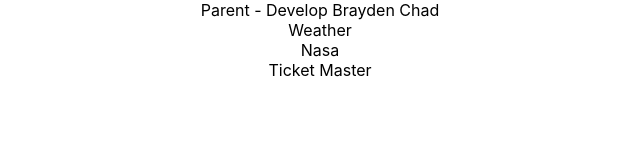
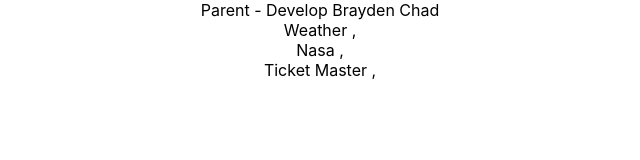
Before and after one commit to Chad-Gooch/client72hour, a React (Create React App) app: page / in a window 1280 px wide. Shown: the top 160 px of the page, without its empty margins (320-960 px from the left). Built offline with nearby package versions, Linux system fonts and the light colour scheme; no server answers.

Commit message:
finish initial setup

```diff
--- a/src/App.js
+++ b/src/App.js
@@ -1,18 +1,33 @@
-import React, {setState} from 'react';
+import React, {useState, useEffect} from 'react';
 import './App.css';
 import Weather from './Components/Weather/Weather';
 import Nasa from './Components/Nasa/Nasa';
 import Tmaster from './Components/Tmaster/Tmaster';
 
 function App() {
+
+  const [location, setLocation] = useState([]);
+
+
+  useEffect(()=>{
+    if (navigator.geolocation) {
+      navigator.geolocation.getCurrentPosition(getPosition);
+    }
+    function getPosition(position) {
+      setLocation([position.coords.latitude, position.coords.longitude]);
+      console.log(position.coords.latitude, position.coords.longitude)
+    }
+  },[])
+
+
   return (
     <div className="App">
         Parent - Develop
         Brayden
         Chad
-        <Weather />
-        <Nasa />
-        <Tmaster />
+        <Weather location={location} />
+        <Nasa location={location}/>
+        <Tmaster location={location}/>
     </div>
   );
 }
--- a/src/Components/Nasa/Nasa.js
+++ b/src/Components/Nasa/Nasa.js
@@ -1,10 +1,10 @@
 import React, {setState} from 'react';
 import './Nasa.css';
 
-function Nasa() {
+const Nasa = props => {
   return (
     <div className="Nasa">
-        Nasa
+        Nasa {props.location[0]}, {props.location[1]}
     </div>
   );
 }
--- a/src/Components/Tmaster/Tmaster.js
+++ b/src/Components/Tmaster/Tmaster.js
@@ -1,10 +1,10 @@
 import React, {setState} from 'react';
 import './Tmaster.css';
 
-function Tmaster() {
+const Tmaster = props => {
   return (
     <div className="Tmaster">
-        Ticket Master
+        Ticket Master {props.location[0]}, {props.location[1]}
     </div>
   );
 }
--- a/src/Components/Weather/Weather.js
+++ b/src/Components/Weather/Weather.js
@@ -1,10 +1,10 @@
 import React, {setState} from 'react';
 import './Weather.css';
 
-function Weather() {
+const Weather = props => {
   return (
     <div className="Weather">
-        Weather
+        Weather {props.location[0]}, {props.location[1]}
     </div>
   );
 }
```
Also changed, not shown: 2 other files (tests, documents, lock files or other folders).
